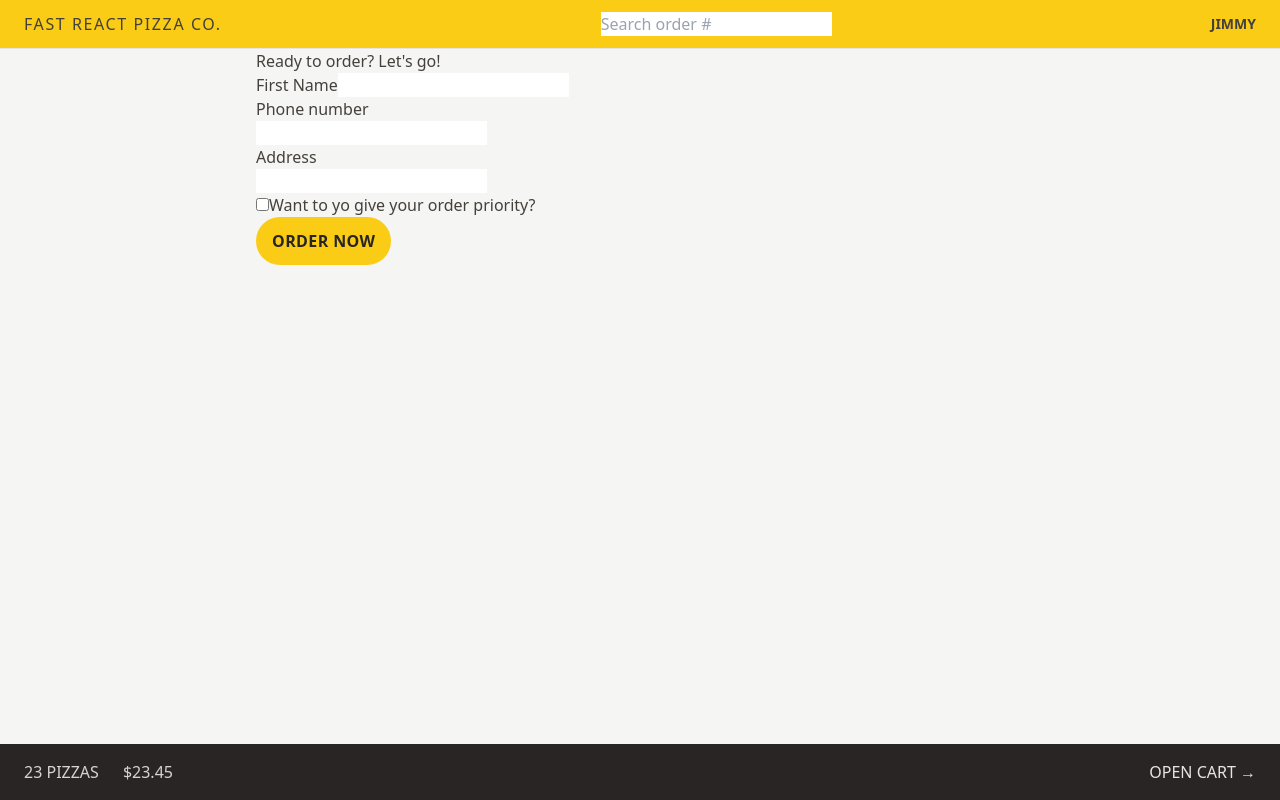
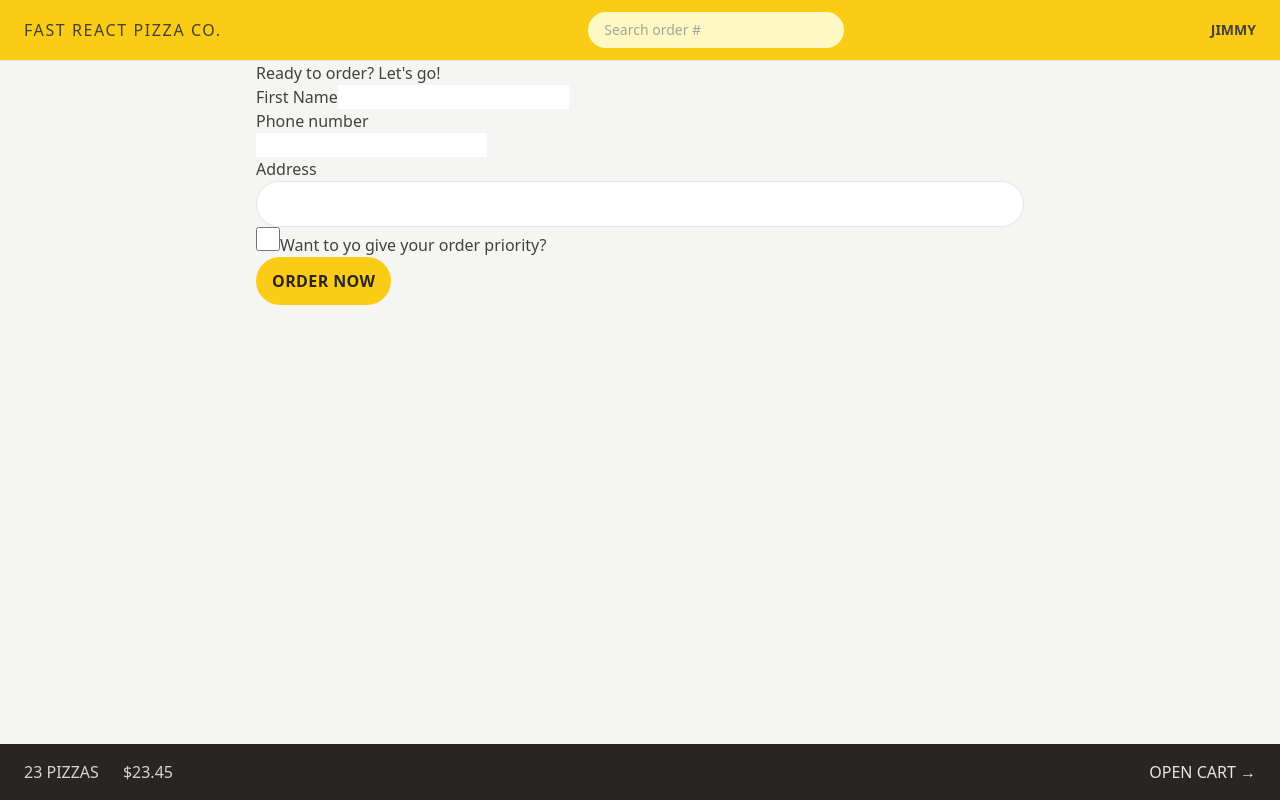
Before and after one commit to Kavishcan/fast-react-pizza, a React (Vite) app: page /order/new in a window 1280 px wide. Built offline with nearby package versions, Linux system fonts and the light colour scheme.

Commit message:
Style Form Elements

```diff
--- a/src/features/order/CreateOrder.jsx
+++ b/src/features/order/CreateOrder.jsx
@@ -61,12 +61,13 @@
         <div>
           <label>Address</label>
           <div>
-            <input type="text" name="address" required />
+            <input className="rounded-full border border-stone-200 px-4 py-2 text-sm transition-all duration-300 placeholder:text-stone-400 focus:outline-none focus:ring focus:ring-yellow-400 w-full md:px-6  md:py-3"  type="text" name="address" required />
           </div>
         </div>
 
         <div>
           <input
+          className="h-6 w-6 accent-yellow-400 focus:outline-none focus:ring focus:ring-yellow-400 focus:ring-offset-2"
             type="checkbox"
             name="priority"
             id="priority"
--- a/src/features/order/SearchOrder.jsx
+++ b/src/features/order/SearchOrder.jsx
@@ -18,6 +18,7 @@
         placeholder="Search order #"
         value={query}
         onChange={(e) => setQuery(e.target.value)}
+        className="rounded-full px-4 py-2 text-sm bg-yellow-100 placeholder:text-stone-400 w-28 sm:w-64 sm:focus:w-72 transition-all duration-300 focus:outline-none focus:ring focus:ring-yellow-500 focus:ring-opacity-50"
       />
     </form>
   );
```
